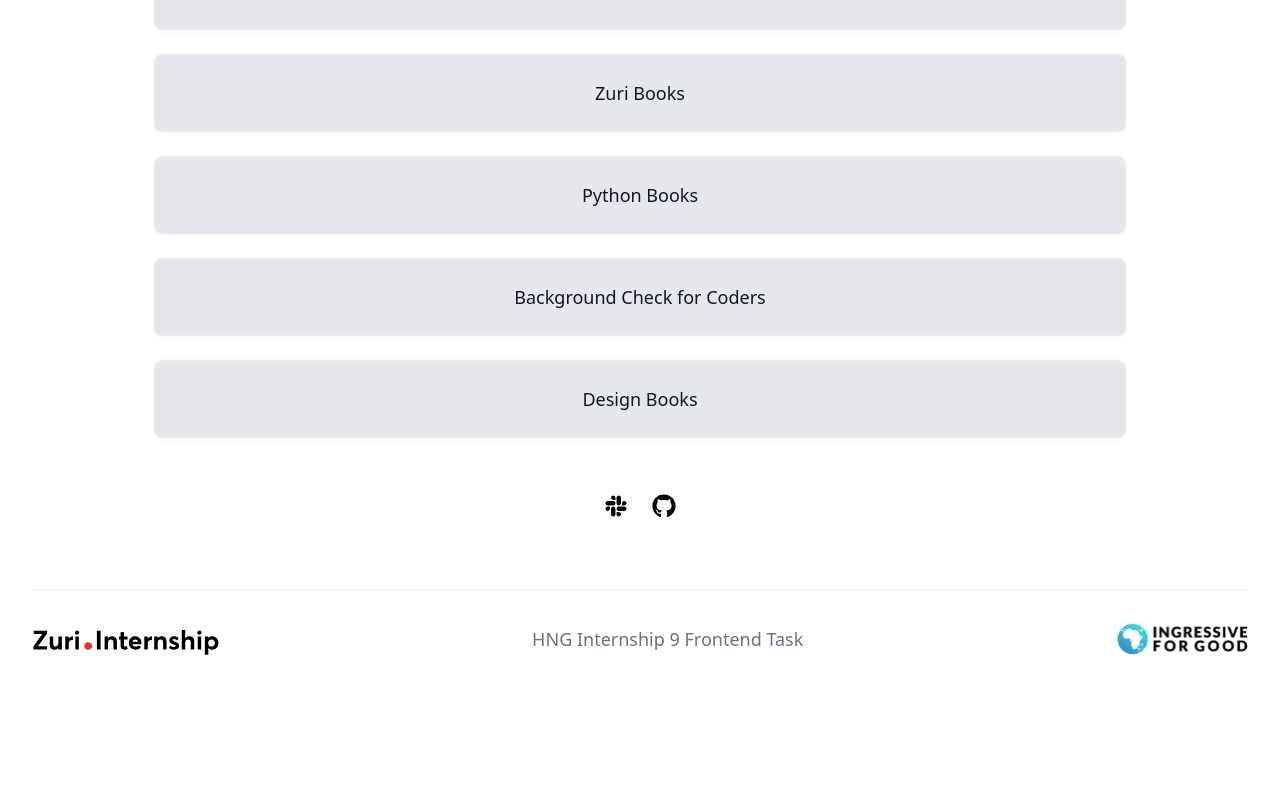
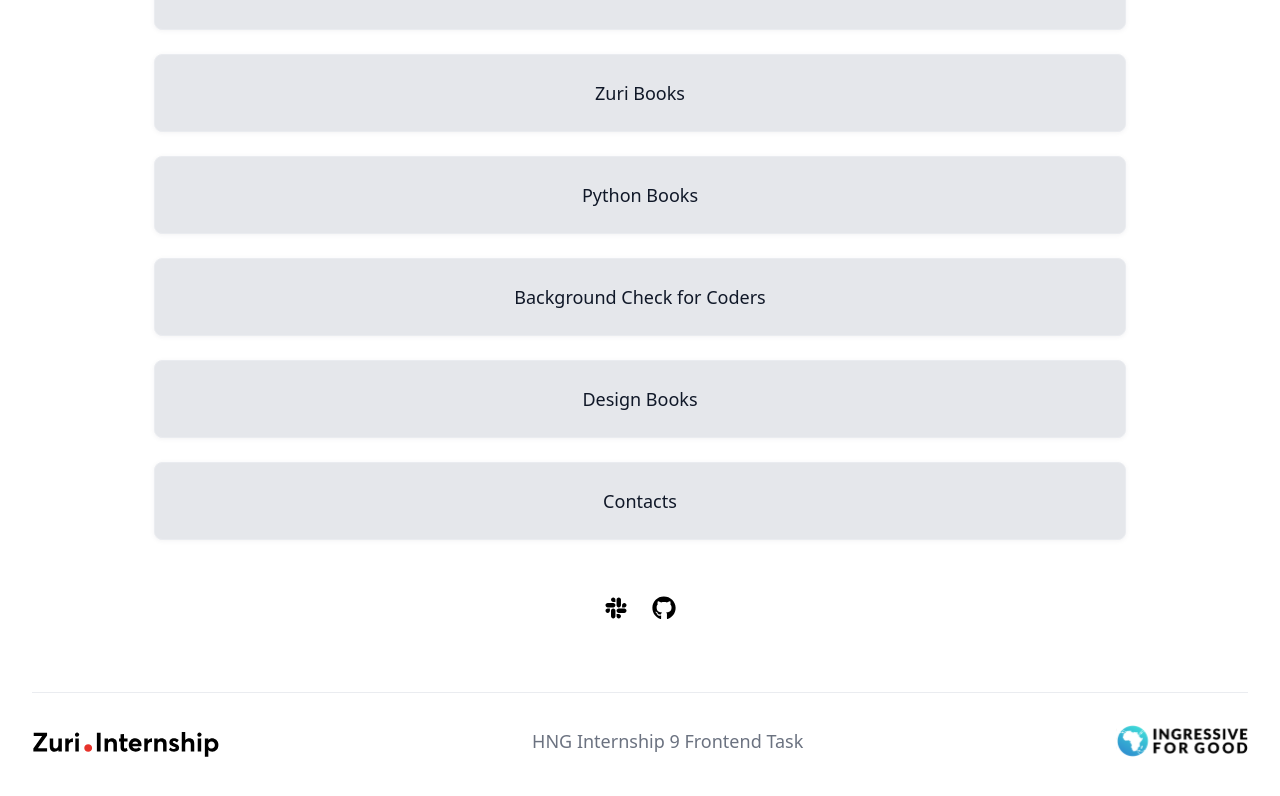
Before and after one commit to jamesconfy/zuri-frontend-project1, a React (Create React App) app: page / in a window 1280 px wide. Shown: the part 378-1174 px from the top of the page. Before the commit the page ends 1081 px from the top, so only its background shows below. Built offline with nearby package versions, Linux system fonts and the light colour scheme.

Commit message:
feat: Create the link button to /contacts

```diff
--- /dev/null
+++ b/src/components/InternalButton.jsx
@@ -0,0 +1,18 @@
+import { Link } from "react-router-dom";
+
+function InternalButton({ title, address, id }) {
+  return (
+    <div className="flex flex-row justify-center items-center p-0 gap-3 drop-shadow-2x w-full">
+      <button
+        id={id}
+        className="rounded-lg box-border border-[1px] border-solid border-[#EAECF0] flex flex-row justify-center items-center px-8 py-6 gap-2 bg-gray-200 lg:w-4/5 w-full"
+      >
+        <Link to={address} rel="noreferrer" className="pointer">
+          <h2 className="flex text-center text-lg font-sans font-[500] text-[#101828] items-center">{title}</h2>
+        </Link>
+      </button>
+    </div>
+  );
+}
+
+export default InternalButton;
--- a/src/components/Links.jsx
+++ b/src/components/Links.jsx
@@ -1,4 +1,5 @@
 import Button from "./Button";
+import InternalButton from "./InternalButton";
 
 function Links() {
   return (
@@ -9,6 +10,7 @@ function Links() {
       <Button title="Python Books" address="https://books.zuri.team/python-for-beginners?ref_id=Confidence James" id="book__python" />
       <Button title="Background Check for Coders" address="https://background.zuri.team" id="pitch" />
       <Button title="Design Books" address="https://books.zuri.team/design-rules" id="book__design" />
+      <InternalButton title="Contacts" address="/contact" id="contact" />
     </div>
   );
 }
--- a/src/pages/Contact.jsx
+++ b/src/pages/Contact.jsx
@@ -4,7 +4,7 @@ import CheckBox from "../components/CheckBox";
 
 function Contact() {
   return (
-    <div className="bg-[#ffffff] md:flex flex-col items-center justify-center px-0 md:pt-16 pt-4 md:pb-24 pb-4 gap-16 relative">
+    <div className="bg-[#ffffff] md:flex flex-col items-center justify-center px-0 md:pt-16 pt-4 md:pb-24 pb-4 gap-16">
       <div className="container flex flex-row justify-center items-center py-0 px-8 gap-16">
         <div className="flex flex-col justify-center items-center p-0">
           <div className="flex flex-col items-start p-0 gap-12">
--- a/src/pages/Footer.jsx
+++ b/src/pages/Footer.jsx
@@ -3,7 +3,7 @@ import I4G from "../assets/I4G.svg";
 
 function Footer() {
   return (
-    <div className="flex-col items-center py-12 px-0 gap-16 md:flex">
+    <div className="flex-col items-center py-12 px-0 gap-16 md:flex absolute">
       <div className="container md:flex flex-start flex-col px-8 py-0 gap-8">
         <div className="box-border md:flex flex-row justify-between items-center pt-8 gap-8 border-t-[#EAECF0] border-t-[solid] border-t-[1px]">
           <img src={logo} alt="logo" className="w-[187.59px] h-8 md:mb-0 mb-6" />
```
